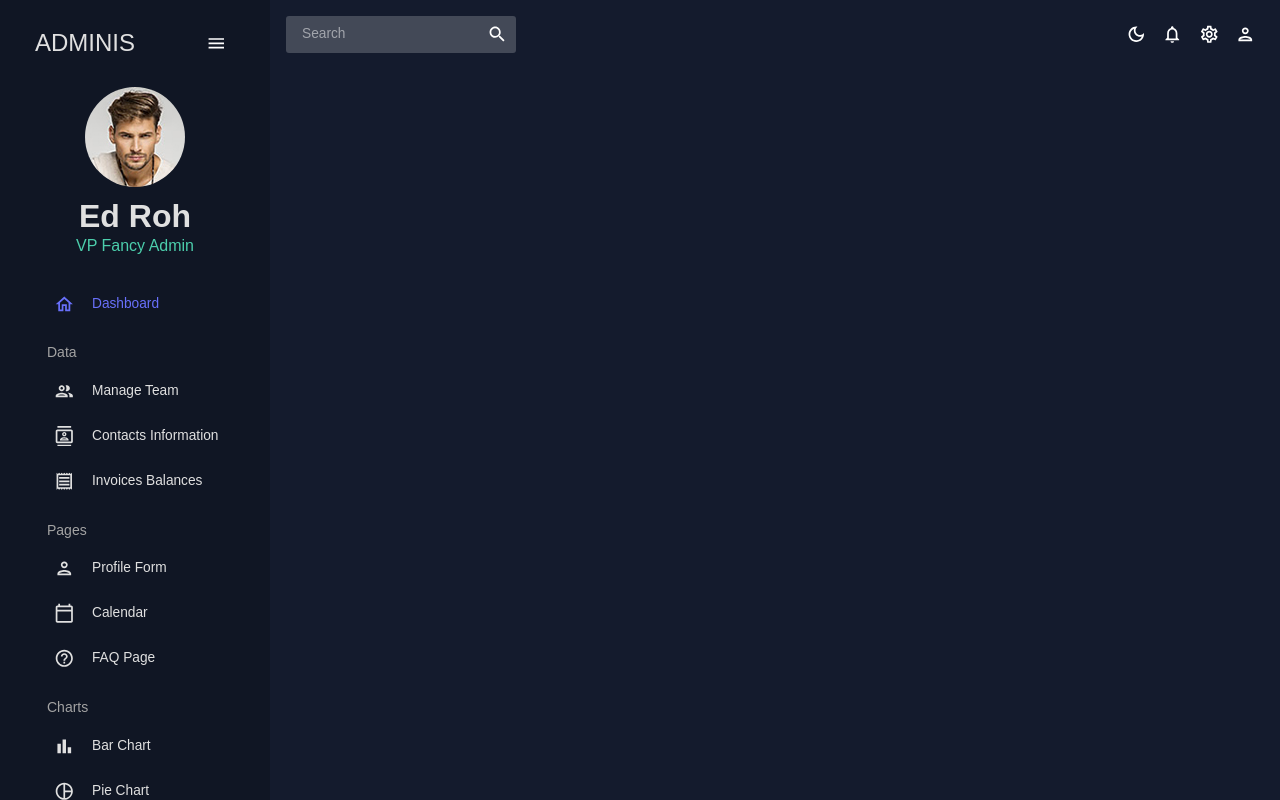
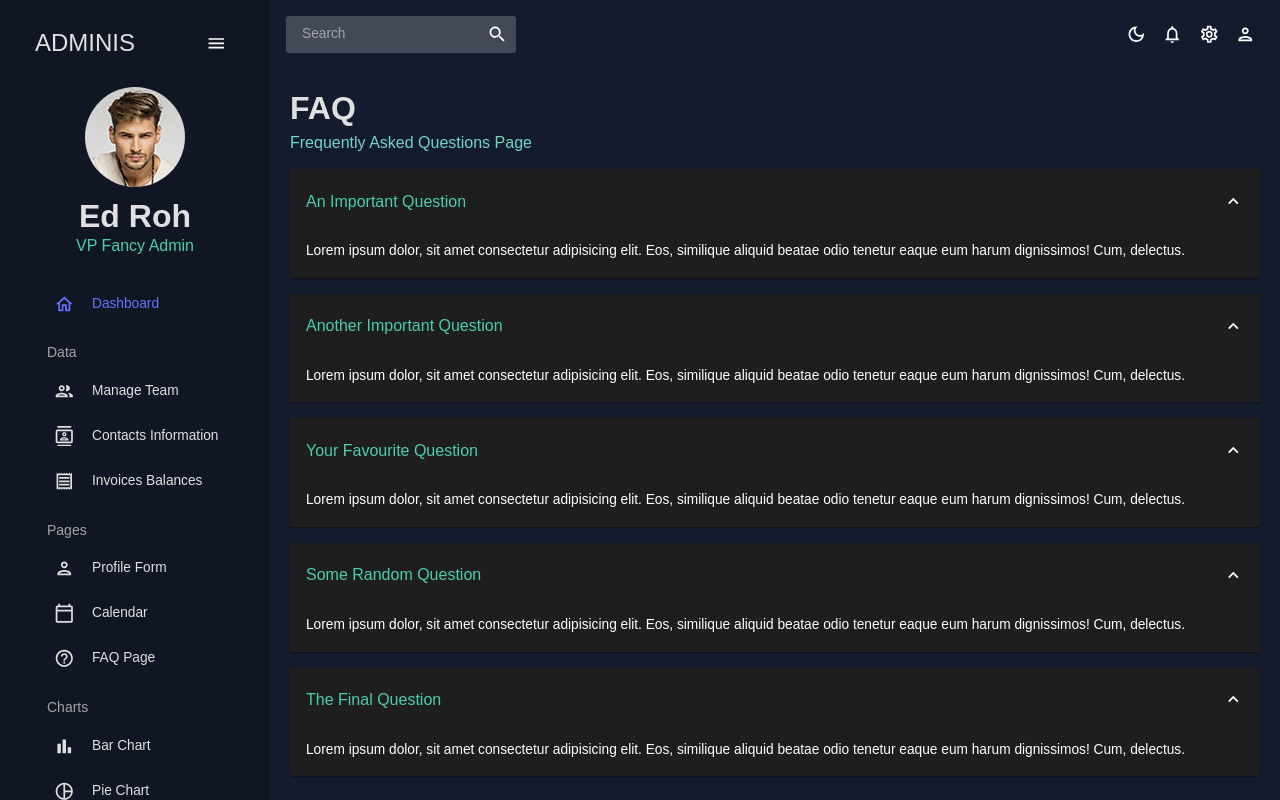
Before and after one commit to merveonln/react-admin, a React (Create React App) app: page /faq in a window 1280 px wide. Built offline with nearby package versions, Linux system fonts and the light colour scheme.

Commit message:
update faq page

```diff
--- a/src/App.js
+++ b/src/App.js
@@ -8,7 +8,7 @@
 import Invoices from "./scenes/invoices";
 import Form from "./scenes/form";
 import Calendar from "./scenes/calendar/calendar";
-// import FAQ from "./scenes/faq";
+import FAQ from "./scenes/faq";
 // import Bar from "./scenes/bar";
 // import Pie from "./scenes/pie";
 // import Line from "./scenes/line";
@@ -35,7 +35,7 @@
               <Route path="/invoices" element={<Invoices />} />
               <Route path="/form" element={<Form />} />
               <Route path="/calendar" element={<Calendar />} />
-              {/* <Route path="/faq" element={<FAQ />} /> */}
+              <Route path="/faq" element={<FAQ />} />
               {/* <Route path="/bar" element={<Bar />} /> */}
               {/* <Route path="/pie" element={<Pie />} /> */}
               {/* <Route path="/line" element={<Line />} /> */}
--- /dev/null
+++ b/src/scenes/faq/index.jsx
@@ -0,0 +1,105 @@
+import { useTheme } from "@emotion/react";
+import {
+  Accordion,
+  AccordionDetails,
+  AccordionSummary,
+  Box,
+  Typography,
+} from "@mui/material";
+import React from "react";
+import Header from "../../components/Header";
+import { ExpandMore } from "@mui/icons-material";
+import { tokens } from "../../theme";
+
+const FAQ = () => {
+  const theme = useTheme();
+  const colors = tokens(theme.palette.mode);
+
+  return (
+    <Box m="20px">
+      <Header title="FAQ" subtitle="Frequently Asked Questions Page" />
+
+      <Accordion defaultExpanded>
+        <AccordionSummary expandIcon={<ExpandMore />}>
+          <Typography color={colors.greenAccent[500]} variant="h5">
+            An Important Question
+          </Typography>
+        </AccordionSummary>
+
+        <AccordionDetails>
+          <Typography>
+            Lorem ipsum dolor, sit amet consectetur adipisicing elit. Eos,
+            similique aliquid beatae odio tenetur eaque eum harum dignissimos!
+            Cum, delectus.
+          </Typography>
+        </AccordionDetails>
+      </Accordion>
+
+      <Accordion defaultExpanded>
+        <AccordionSummary expandIcon={<ExpandMore />}>
+          <Typography color={colors.greenAccent[500]} variant="h5">
+            Another Important Question
+          </Typography>
+        </AccordionSummary>
+
+        <AccordionDetails>
+          <Typography>
+            Lorem ipsum dolor, sit amet consectetur adipisicing elit. Eos,
+            similique aliquid beatae odio tenetur eaque eum harum dignissimos!
+            Cum, delectus.
+          </Typography>
+        </AccordionDetails>
+      </Accordion>
+
+      <Accordion defaultExpanded>
+        <AccordionSummary expandIcon={<ExpandMore />}>
+          <Typography color={colors.greenAccent[500]} variant="h5">
+            Your Favourite Question
+          </Typography>
+        </AccordionSummary>
+
+        <AccordionDetails>
+          <Typography>
+            Lorem ipsum dolor, sit amet consectetur adipisicing elit. Eos,
+            similique aliquid beatae odio tenetur eaque eum harum dignissimos!
+            Cum, delectus.
+          </Typography>
+        </AccordionDetails>
+      </Accordion>
+
+      <Accordion defaultExpanded>
+        <AccordionSummary expandIcon={<ExpandMore />}>
+          <Typography color={colors.greenAccent[500]} variant="h5">
+            Some Random Question
+          </Typography>
+        </AccordionSummary>
+
+        <AccordionDetails>
+          <Typography>
+            Lorem ipsum dolor, sit amet consectetur adipisicing elit. Eos,
+            similique aliquid beatae odio tenetur eaque eum harum dignissimos!
+            Cum, delectus.
+          </Typography>
+        </AccordionDetails>
+      </Accordion>
+
+      <Accordion defaultExpanded>
+        <AccordionSummary expandIcon={<ExpandMore />}>
+          <Typography color={colors.greenAccent[500]} variant="h5">
+            The Final Question
+          </Typography>
+        </AccordionSummary>
+
+        <AccordionDetails>
+          <Typography>
+            Lorem ipsum dolor, sit amet consectetur adipisicing elit. Eos,
+            similique aliquid beatae odio tenetur eaque eum harum dignissimos!
+            Cum, delectus.
+          </Typography>
+        </AccordionDetails>
+      </Accordion>
+    </Box>
+  );
+};
+
+export default FAQ;
```
